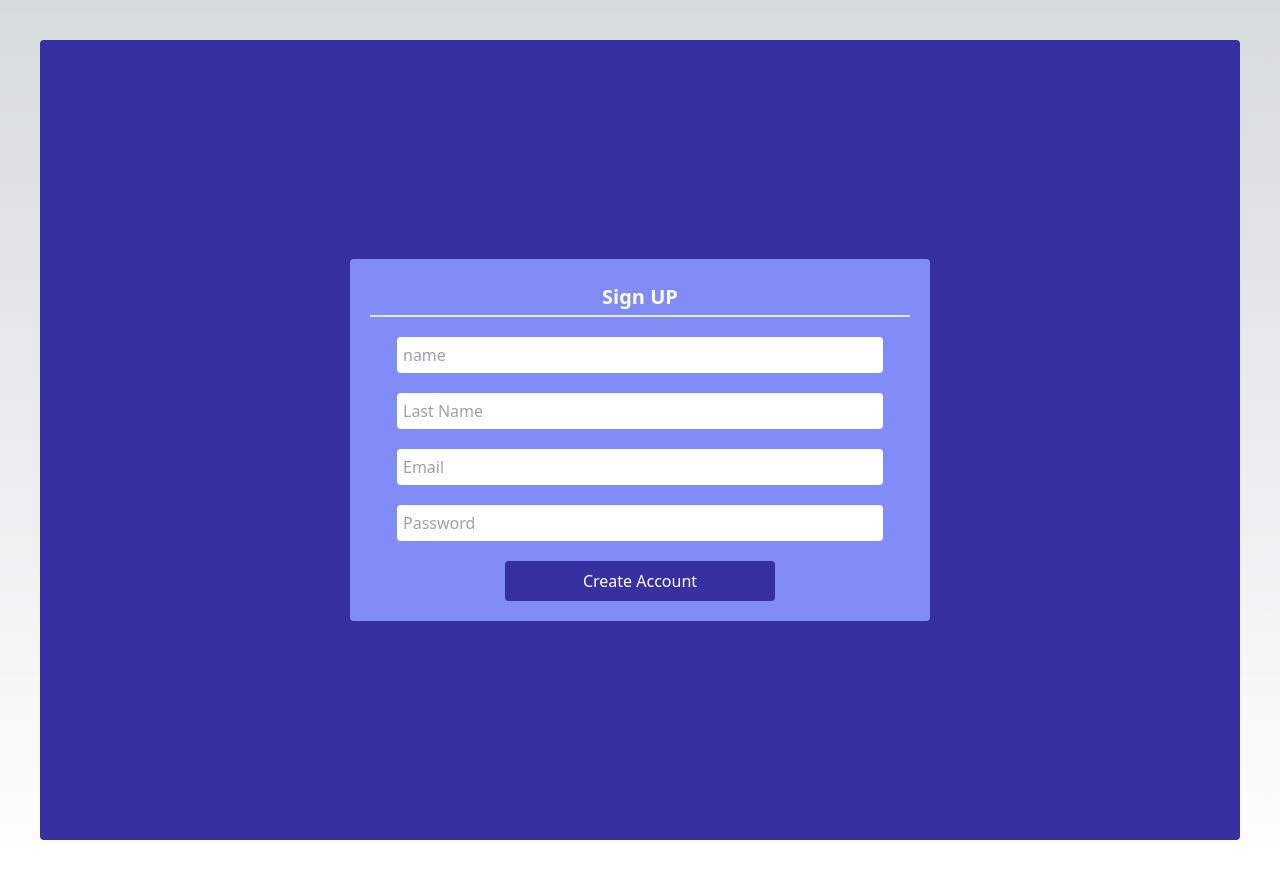
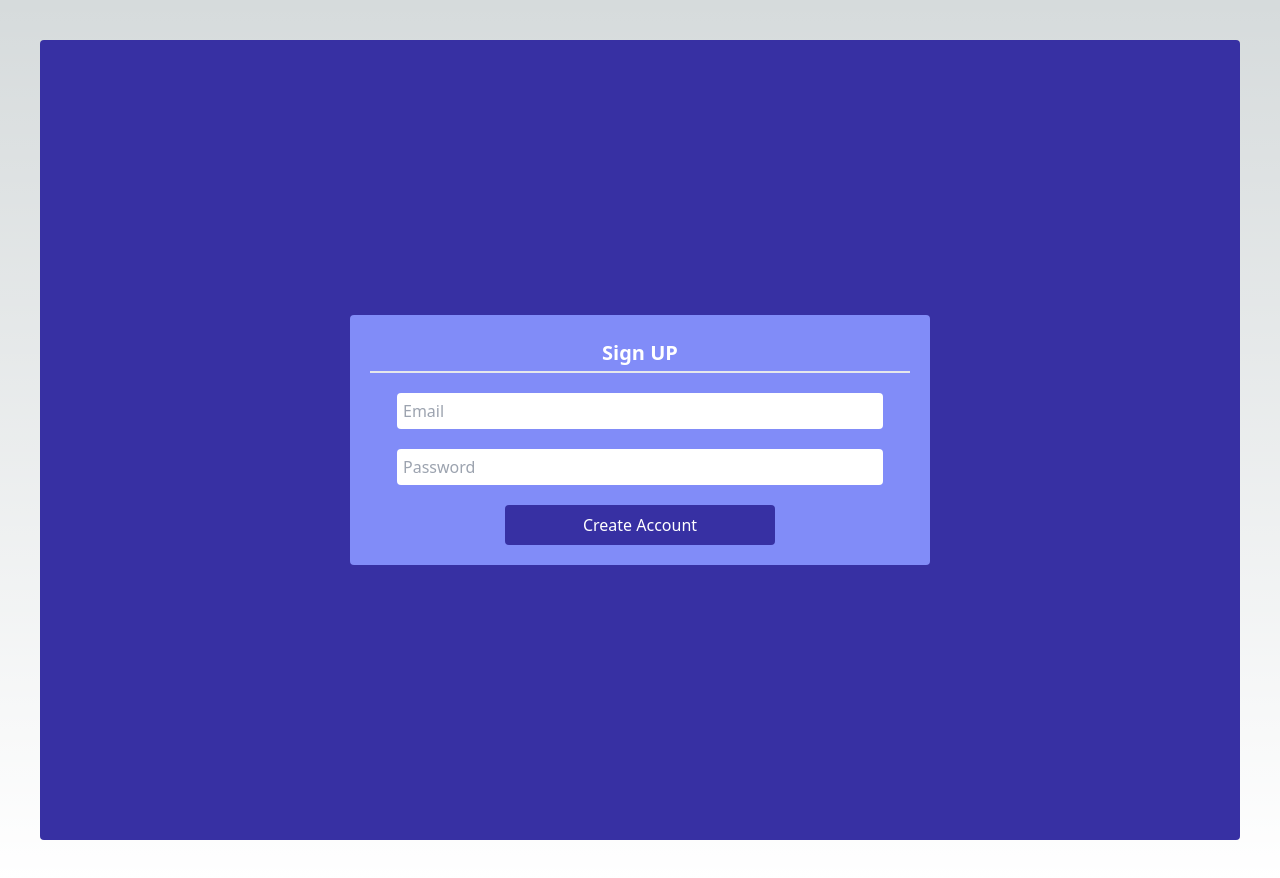
Before and after one commit to hasanashrafi/next-auth, a Next.js app: page /signup in a window 1280 px wide. Built offline with nearby package versions, Linux system fonts and the light colour scheme.

Commit message:
clean code

```diff
--- a/pages/signup.js
+++ b/pages/signup.js
@@ -2,38 +2,27 @@ import { useRouter } from 'next/router'
 import React, { useState } from 'react'
 
 function Signup() {
-    const [name, setName] = useState("")
-    const [lastName, setLastName] = useState("")
+
     const [email, setEmail] = useState("")
     const [password, setPassword] = useState("")
-const router = useRouter()
+    const router = useRouter()
+
     const signUpHandler = async () => {
         const res = await fetch("/api/auth/signup", {
             method: "POST",
-            body: JSON.stringify({ name, lastName, email, password }),
+            body: JSON.stringify({ email, password }),
             headers: { "Content-Type": "application/json" }
         })
+        const data = await res.json()
+        console.log(data);
+        if (data.status === "success") router.push("/signin")
+    }
 
-        const data = await res.json()
-        if(data.status === "success") router.push("/signin")
-    }
     return (
         <div className='min-h-screen p-10'>
             <div className='flex flex-col  w-full h-screen p-5 mx-auto bg-indigo-800 rounded '>
                 <div className='w-[50%] mx-auto bg-indigo-400 flex flex-col gap-y-5 rounded p-5 my-auto'>
                     <p className='text-center text-white font-semibold text-xl border-b-2 p-1'>Sign UP</p>
-                    <input
-                        value={name}
-                        onChange={(e) => setName(e.target.value)}
-                        type='text'
-                        placeholder='name'
-                        className='w-[90%] mx-auto p-1.5 rounded' />
-                    <input
-                        value={lastName}
-                        onChange={(e) => setLastName(e.target.value)}
-                        type='text'
-                        placeholder='Last Name'
-                        className='w-[90%] mx-auto p-1.5 rounded' />
                     <input
                         value={email}
                         onChange={(e) => setEmail(e.target.value)}
```
